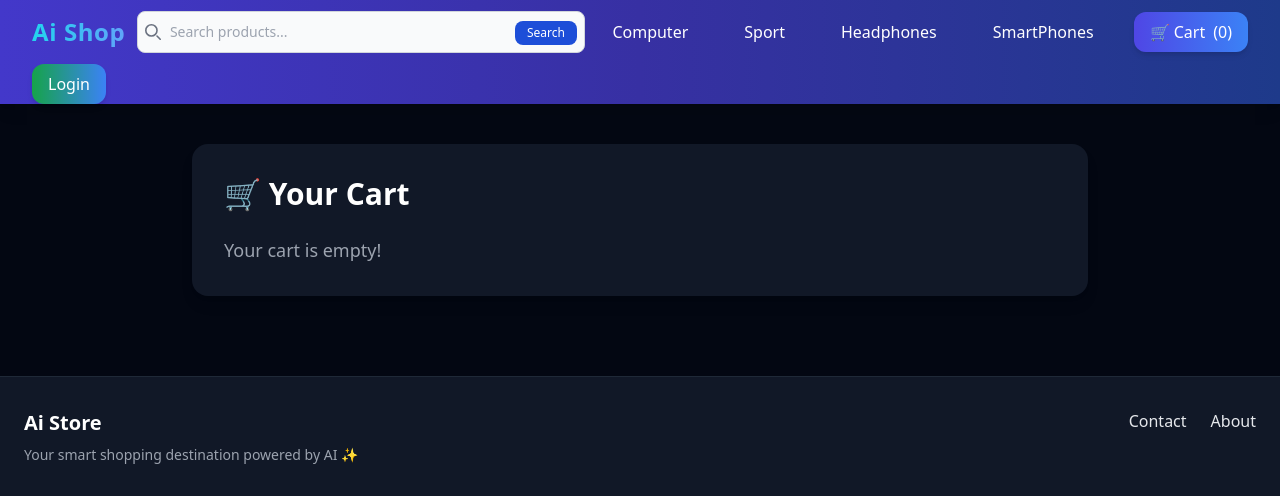
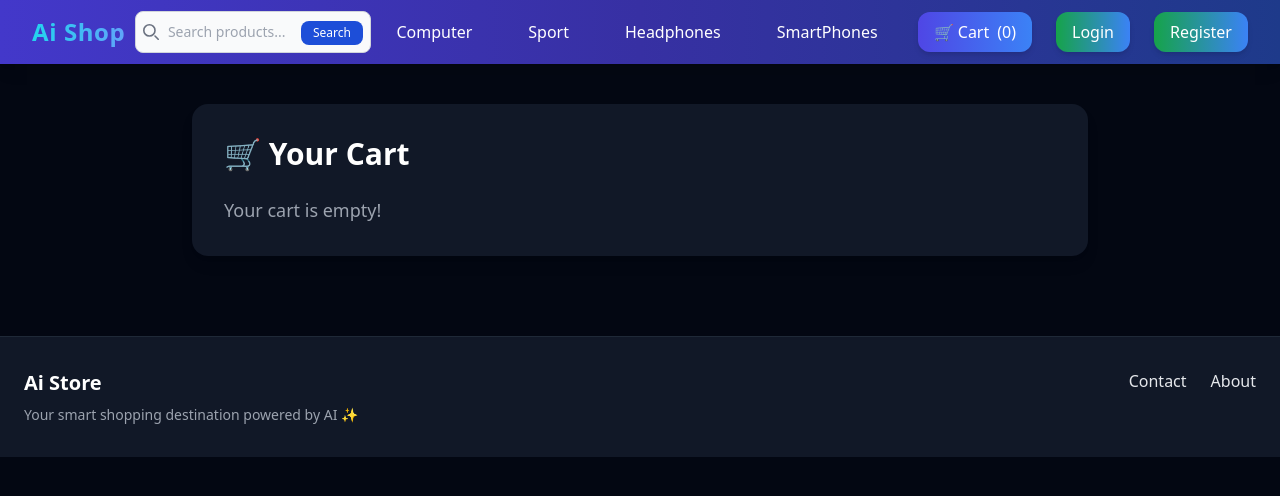
Before and after one commit to mdobns/ecommerce-webapp-django-vue3, a Django app: page /cart/ in a window 1280 px wide. Shown: the top 496 px of the page. Run offline with Django 5.2, Linux system fonts and the light colour scheme; data comes from the database, SQL or seed files in the repository; both versions use the stored data as it was after the commit; some libraries are stand-ins or nearby versions.

Commit message:
Cart option added

```diff
--- a/aistore/aistore/settings.py
+++ b/aistore/aistore/settings.py
@@ -21,7 +21,7 @@ DEBUG = True
 
 ALLOWED_HOSTS = []
 LOGIN_URL = 'login'
-LOGIN_REDIRECT_URL = 'cart'
+LOGIN_REDIRECT_URL = 'frontpage'
 LOGOUT_REDIRECT_URL = 'frontpage'
 #Cart
 
--- a/aistore/apps/cart/templates/cart.html
+++ b/aistore/apps/cart/templates/cart.html
@@ -65,7 +65,22 @@
                     class="px-6 py-2 bg-purple-600 text-white font-semibold rounded-lg shadow-md hover:bg-purple-700 transition">
                     Apply Coupon
                 </button>
+
             </div>
+
+            {% if not user.is_authenticated %}
+            <div>
+                Want to order as guest or <a href="{% url 'login' %}"
+              class="inline-block px-4 py-2  shadow-md hover:scale-105 transform transition">
+              Login
+            </a>
+           /
+            <a href="{% url 'signup' %}"
+              class="inline-block px-4 py-2 shadow-md hover:scale-105 transform transition">
+              Register
+            </a>?
+            </div>
+            {% endif %}
         </div>
 
         <!-- Checkout Form -->
@@ -144,9 +159,9 @@ const productapp = Vue.createApp({
         return {
             errors: [],
             fieldErrors: {},
-            first_name: '',
-            last_name: '',
-            email: '',
+            first_name: "{{ first_name }}",
+            last_name: "{{ last_name }}",
+            email: "{{ email }}",
             address: '',
             zipcode: '',
             place: '',
--- a/aistore/apps/cart/views.py
+++ b/aistore/apps/cart/views.py
@@ -30,9 +30,20 @@ def cart_detail(request):
             'total_cost': float(product.price) * quantity,
             'num_available': product.num_available
         })
+    if request.user.is_authenticated:
+        first_name = request.user.first_name
+        last_name = request.user.last_name
+        email = request.user.email
+    else:
+        first_name = ''
+        last_name = ''
+        email = ''
 
     context = {
         'cart': cart,
+        'first_name': first_name,
+        'last_name': last_name,
+        'email': email,
         'pub_key' : settings.STRIPE_API_KEY_PUBLISHABLE,
         'products_json': json.dumps(products_in_cart)
     }
--- a/aistore/apps/core/templates/base.html
+++ b/aistore/apps/core/templates/base.html
@@ -28,7 +28,7 @@
           <span class="bg-gradient-to-r from-cyan-400 to-blue-400 bg-clip-text text-transparent">Ai Shop</span>
         </a>
         <!-- Search Bar -->
-        <form class="w-full max-w-xs sm:max-w-md mx-auto" @submit.prevent="search">
+        <form action="/search/" method="GET" class="max-w-xs sm:max-w-md mx-auto">
           <label for="default-search"
             class="mb-2 text-sm font-medium text-gray-900 sr-only dark:text-white">Search</label>
           <div class="relative">
@@ -39,7 +39,7 @@
                   d="m19 19-4-4m0-7A7 7 0 1 1 1 8a7 7 0 0 1 14 0Z" />
               </svg>
             </div>
-            <input type="search" id="default-search" v-model="searchQuery"
+            <input type="search" id="default-search" name="q"
               class="block w-full py-2.5 ps-8 text-sm text-gray-900 border border-gray-300 rounded-lg bg-gray-50 focus:ring-blue-500 focus:border-blue-500 dark:bg-gray-700 dark:border-gray-600 dark:placeholder-gray-400 dark:text-white dark:focus:ring-blue-500 dark:focus:border-blue-500"
               placeholder="Search products..." required />
             <button type="submit"
@@ -48,7 +48,6 @@
             </button>
           </div>
         </form>
-
         <!-- Hamburger Button (Mobile) -->
         <button @click="isOpen = !isOpen" class="lg:hidden text-white focus:outline-none">
           <svg v-if="!isOpen" xmlns="http://www.w3.org/2000/svg" class="h-8 w-8" fill="none" viewBox="0 0 24 24"
@@ -73,6 +72,24 @@
             class="flex items-center h-10 px-2 sm:px-4 bg-gradient-to-r from-indigo-600 to-blue-500 text-white rounded-xl shadow-md hover:scale-105 transform transition whitespace-nowrap">
             🛒 Cart <span class="ml-2">([[ numItems ]])</span>
           </a>
+          {% if user.is_authenticated %}
+            <form action="{% url 'logout' %}" method="post" class="inline">
+                {% csrf_token %}
+                <button type="submit"
+                    class="inline-block px-4 py-2 bg-gradient-to-r from-red-600 to-blue-500 text-white rounded-xl shadow-md hover:scale-105 transform transition">
+                    Logout
+                </button>
+            </form>
+          {% else %}
+            <a href="{% url 'login' %}"
+              class="inline-block px-4 py-2 bg-gradient-to-r from-green-600 to-blue-500 text-white rounded-xl shadow-md hover:scale-105 transform transition">
+              Login
+            </a>
+            <a href="{% url 'signup' %}"
+              class="inline-block px-4 py-2 bg-gradient-to-r from-green-600 to-blue-500 text-white rounded-xl shadow-md hover:scale-105 transform transition">
+              Register
+            </a>
+          {% endif %}
         </div>
       </div>
       <!-- Mobile Menu -->
@@ -87,7 +104,6 @@
           class="block px-4 py-2 bg-gradient-to-r from-indigo-600 to-blue-500 text-white rounded-xl shadow-md hover:scale-105 transform transition">
           🛒 Cart <span>([[ numItems ]])</span>
         </a>
-      </div>
         {% if user.is_authenticated %}
             <form action="{% url 'logout' %}" method="post" class="inline">
                 {% csrf_token %}
@@ -101,7 +117,12 @@
               class="inline-block px-4 py-2 bg-gradient-to-r from-green-600 to-blue-500 text-white rounded-xl shadow-md hover:scale-105 transform transition">
               Login
             </a>
+            <a href="{% url 'signup' %}"
+              class="inline-block px-4 py-2 bg-gradient-to-r from-green-600 to-blue-500 text-white rounded-xl shadow-md hover:scale-105 transform transition">
+              Register
+            </a>
         {% endif %}
+      </div>
     </div>
   </nav>
 
--- a/aistore/apps/order/models.py
+++ b/aistore/apps/order/models.py
@@ -1,5 +1,6 @@
 from django.db import models
 from apps.store.models import *
+from django.contrib.auth.models import User
 
 class Order(models.Model):
     ORDERED = 'Ordered'
@@ -12,6 +13,7 @@ class Order(models.Model):
         (ARRIVED, 'Arrived'),
         (CANCELED, 'Canceled'),
     ]
+    user = models.ForeignKey(User, related_name='orders', on_delete=models.CASCADE)
     first_name = models.CharField(max_length=50)
     last_name = models.CharField(max_length=50)
     email = models.CharField(max_length=50)
```
Also changed, not shown: aistore/apps/store/templates/product_detail.html (+13 -10 lines), aistore/db.sqlite3. Lines whose indentation alone changed are shown as unchanged.
